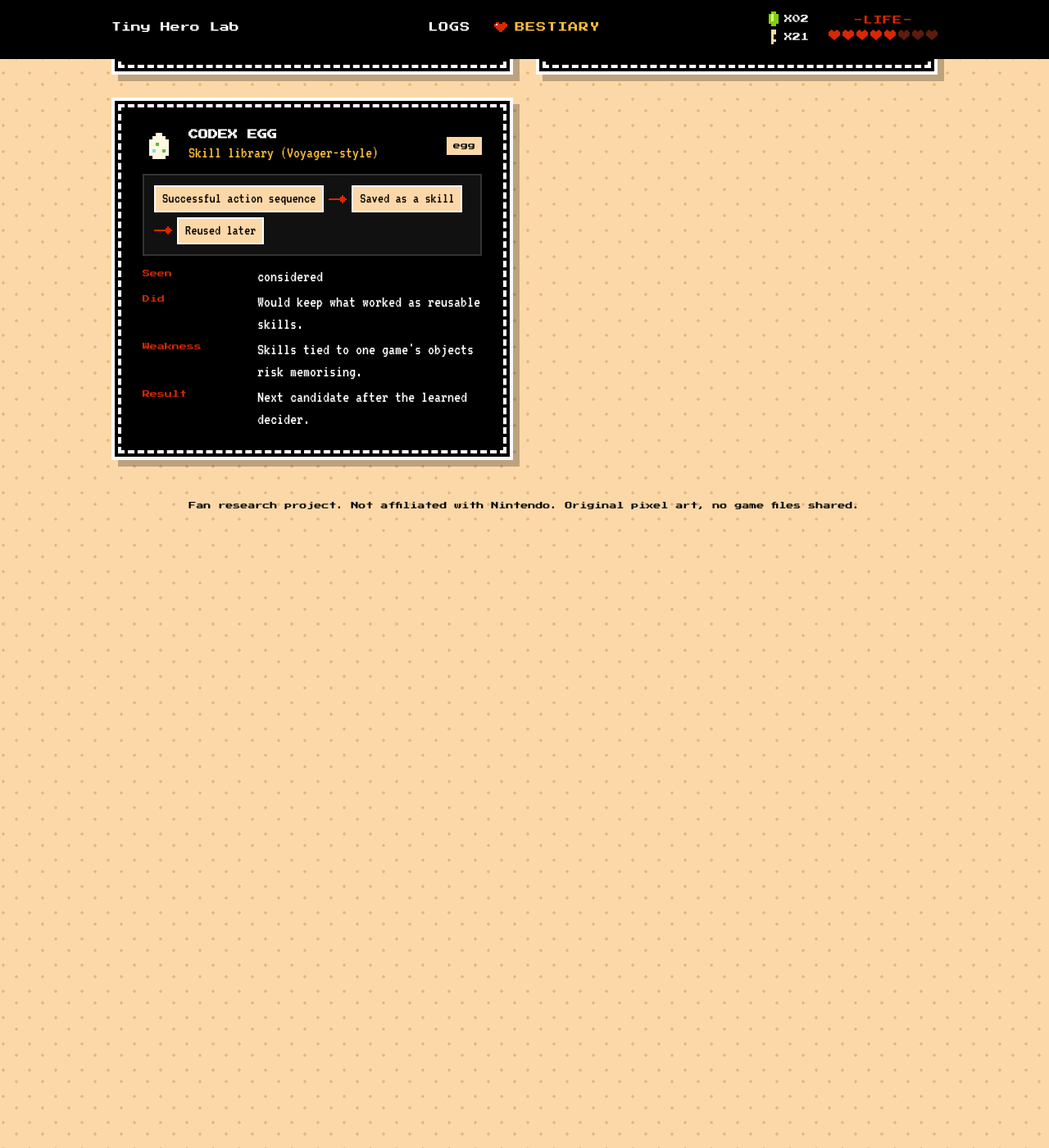
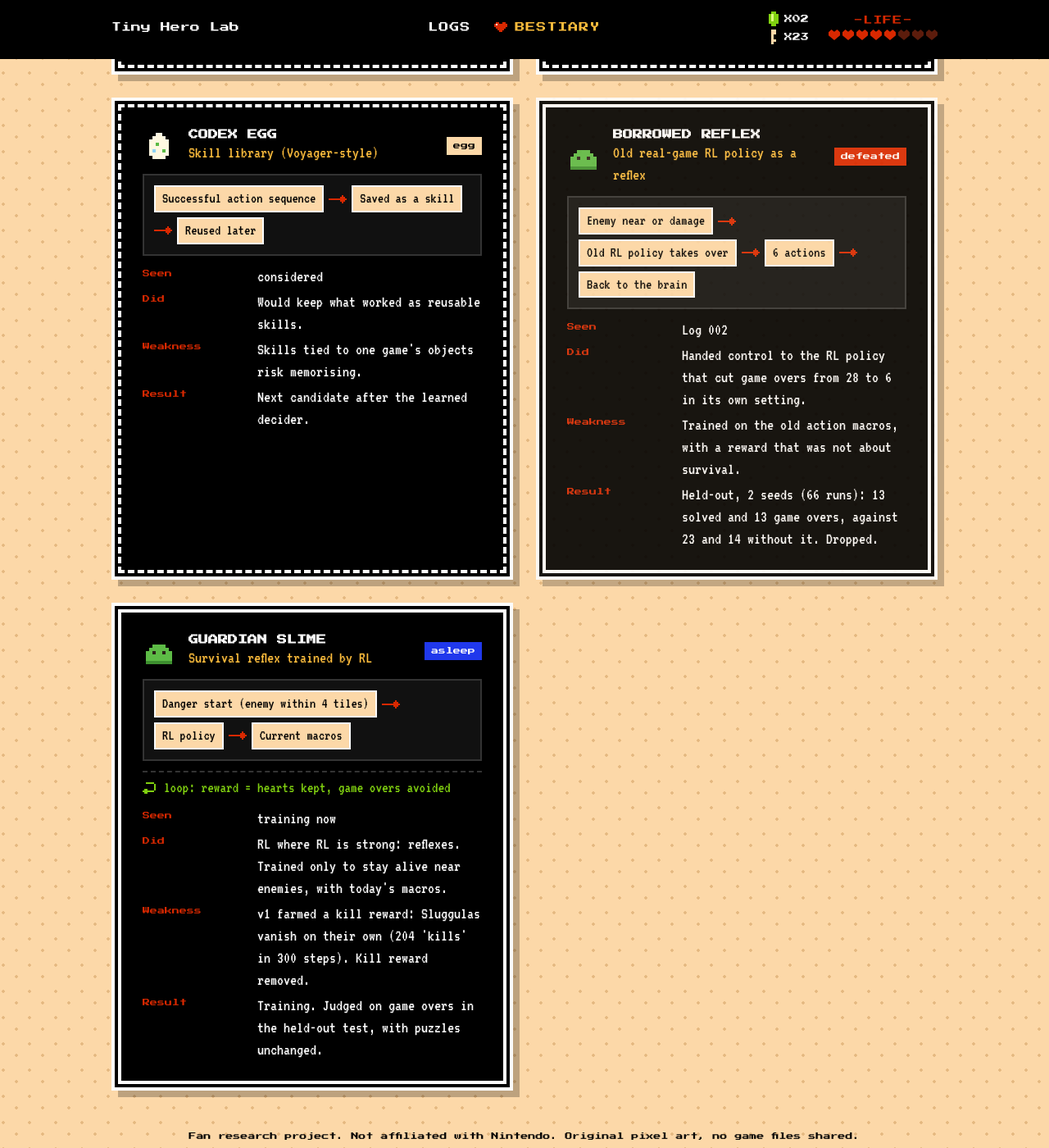
Before and after one commit to sofianedjerbi/zelda-agent-devblog, a Jekyll site: the page built from bestiary.html, in a window 1280 px wide and 1400 px high, scrolled down 6347 px. Shown: the whole window at 82% size. Built offline with Jekyll 4.4.1, drawn with Linux system fonts in a browser that asks for light colours.

Commit message:
Bestiary: Borrowed Reflex (defeated), Guardian Slime (survival reflex, training)
Co-Authored-By: Claude Opus 5.5 <noreply@anthropic.com>
Claude-Session: https://claude.ai/code/session_011zaXs3MpTYuwKudv5WyDZs

```diff
--- a/_data/bestiary.yml
+++ b/_data/bestiary.yml
@@ -200,3 +200,22 @@
   did: Would keep what worked as reusable skills.
   weakness: Skills tied to one game's objects risk memorising.
   result: Next candidate after the learned decider.
+- name: Borrowed Reflex
+  real: Old real-game RL policy as a reflex
+  type: monster
+  status: defeated
+  seen: Log 002
+  nodes: [Enemy near or damage, Old RL policy takes over, 6 actions, Back to the brain]
+  did: Handed control to the RL policy that cut game overs from 28 to 6 in its own setting.
+  weakness: Trained on the old action macros, with a reward that was not about survival.
+  result: "Held-out, 2 seeds (66 runs): 13 solved and 13 game overs, against 23 and 14 without it. Dropped."
+- name: Guardian Slime
+  real: Survival reflex trained by RL
+  type: monster
+  status: asleep
+  seen: training now
+  nodes: [Danger start (enemy within 4 tiles), RL policy, Current macros]
+  loop: reward = hearts kept, game overs avoided
+  did: "RL where RL is strong: reflexes. Trained only to stay alive near enemies, with today's macros."
+  weakness: "v1 farmed a kill reward: Sluggulas vanish on their own (204 'kills' in 300 steps). Kill reward removed."
+  result: Training. Judged on game overs in the held-out test, with puzzles unchanged.
```
